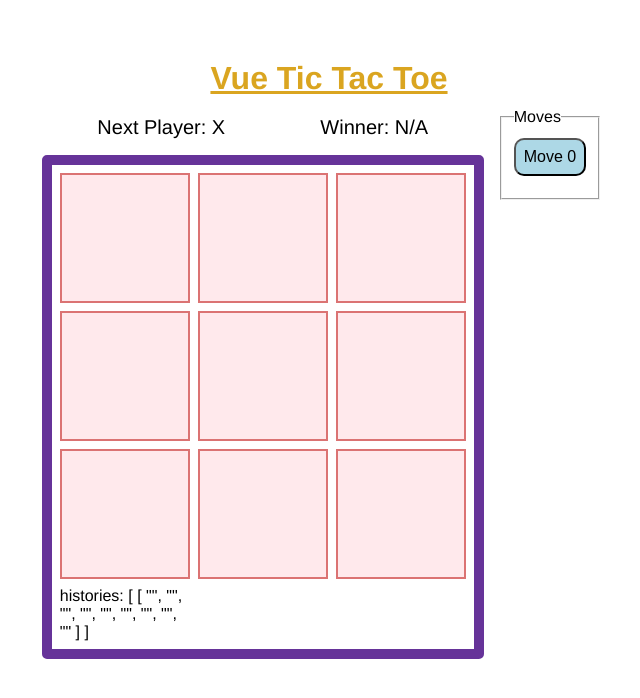
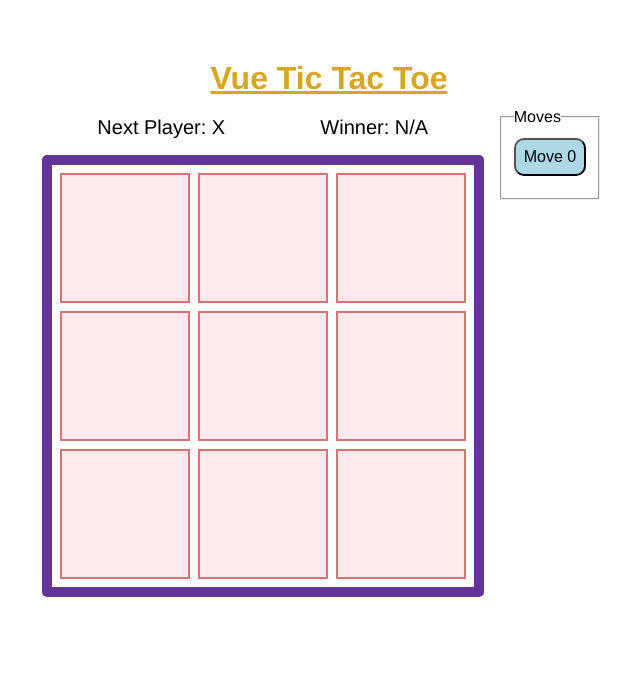
Before and after one commit to railsstudent/vue-tic-tac-toe, a Vue app: page / in a window 1280 px wide. Shown: the top 698 px of the page, without its empty margins (311-951 px from the left). Built offline with nearby package versions, Linux system fonts and the light colour scheme.

Commit message:
feat: store historical moves

```diff
--- a/src/components/Board.vue
+++ b/src/components/Board.vue
@@ -8,7 +8,6 @@
       :index="i"
       @setMove="update"
     ></Square>
-    histories: {{ histories }}
   </div>
 </template>
 
--- a/src/components/Game.vue
+++ b/src/components/Game.vue
@@ -25,6 +25,7 @@
             v-for="(_, i) of histories"
             :key="`move-${i}`"
             @click="goBackToMove($event, i)"
+            :disabled="endGame"
           >
             Move {{ i }}
           </button>
@@ -101,7 +102,9 @@ export default class Game extends Vue {
     if (this.endGame) {
       return;
     }
-    console.log("idx", idx);
+    this.board = [...this.histories[idx]];
+    this.histories.splice(idx + 1, this.histories.length - 1 - idx);
+    this.nextPlayer = idx % 2 === 0 ? PLAYER_X : PLAYER_O;
   }
 }
 </script>
```
